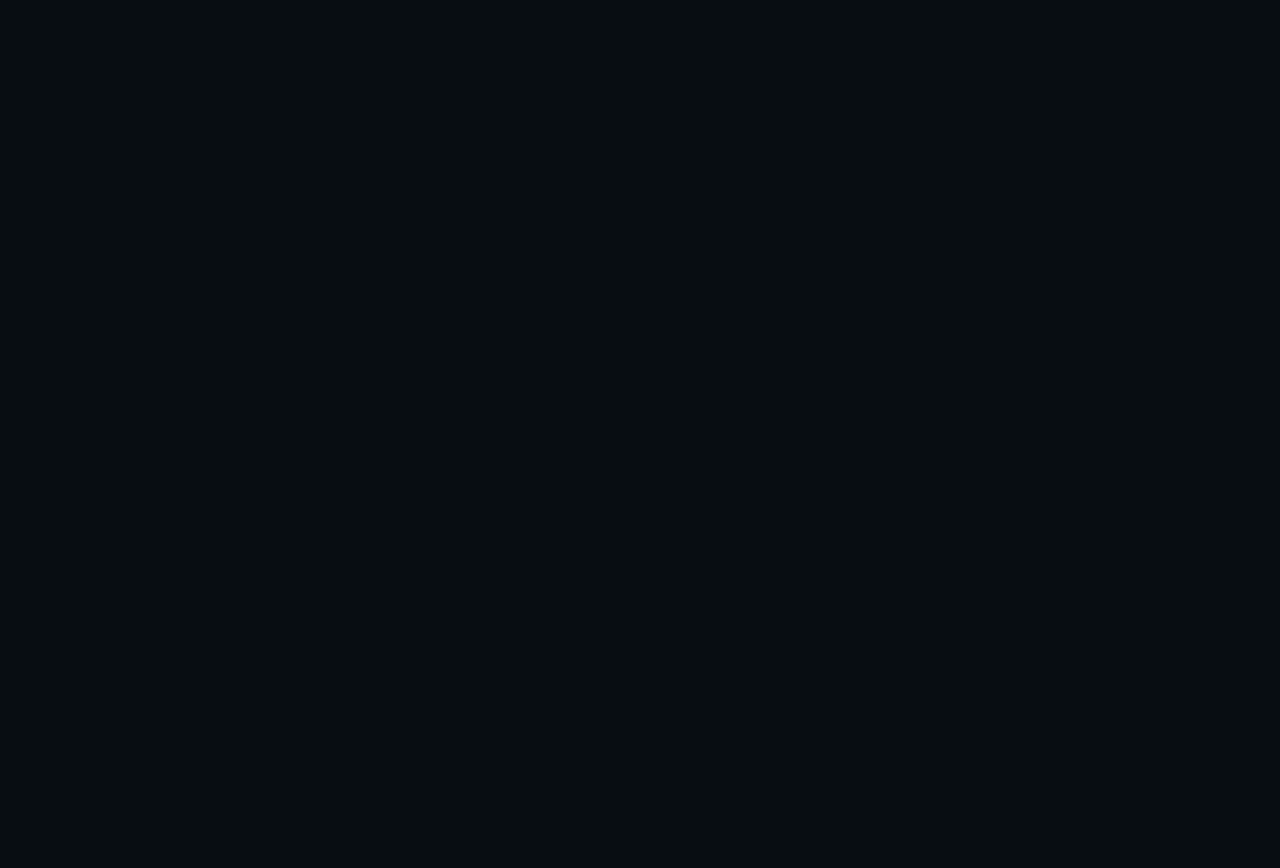
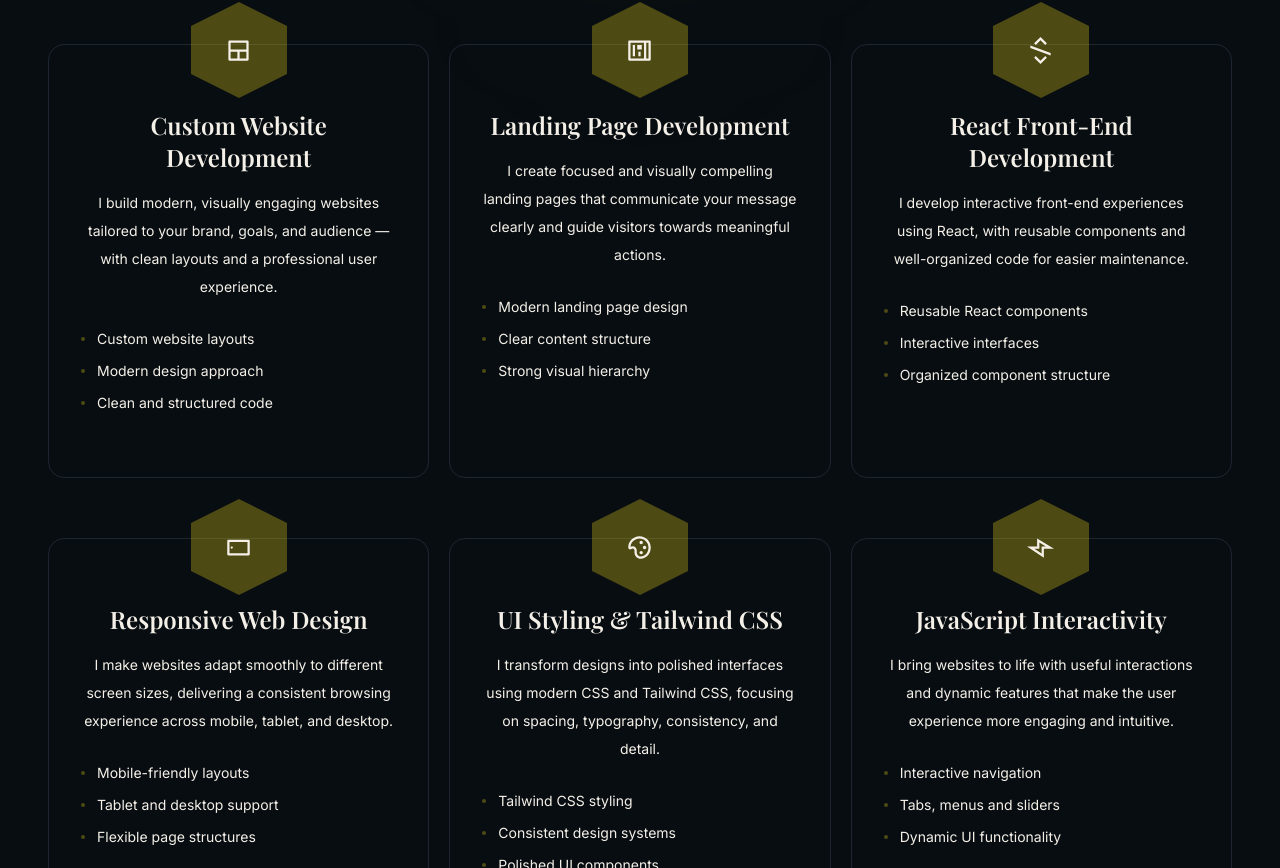
Before and after one commit to mzeeshankhan-dev/My-Portfolio, a React (Vite) app: page / in a window 1280 px wide. Shown: the part 1312-2180 px from the top of the page. Before the commit the page ends 1299 px from the top, so only its background shows below. Built offline with nearby package versions, Linux system fonts and the light colour scheme.

Commit message:
add Services

```diff
--- a/src/App.jsx
+++ b/src/App.jsx
@@ -6,6 +6,7 @@ import Header from './components/sections/Header';
 import Hero from './components/sections/Hero';
 import Footer from './components/sections/Footer';
 import TechLogoSwiper from './components/sections/TechLogoSwiper';
+import Services from './components/sections/Services';
 
 const App = () => {
 
@@ -26,7 +27,8 @@ const App = () => {
           <Header />
           <main>
             <Hero />
-            <TechLogoSwiper/>
+            <TechLogoSwiper />
+            <Services />
           </main>
           <Footer />
         </div>
--- /dev/null
+++ b/src/components/sections/Services.jsx
@@ -0,0 +1,119 @@
+import { motion } from "framer-motion";
+// import { RiArrowUpRightLine } from "@remixicon/react";
+import { services } from '../../data/data';
+
+const containerVariants = {
+    hidden: {},
+    visible: {
+        transition: {
+            staggerChildren: 0.12,
+        },
+    },
+};
+
+const cardVariants = {
+    hidden: {
+        opacity: 0,
+        y: 35,
+    },
+    visible: {
+        opacity: 1,
+        y: 0,
+        transition: {
+            duration: 0.65,
+            ease: "easeOut",
+        },
+    },
+};
+
+function Services() {
+    return (
+        <section
+            id="services"
+            className="sectionCtr "
+        >
+            {/* Background glow */}
+            <div className="pointer-events-none absolute left-1/2 top-20 h-72 w-72 -translate-x-1/2 rounded-full bg-primary/5 blur-[120px]" />
+
+            <div className="container relative">
+
+                {/* Section Heading */}
+                <motion.div
+                    initial={{ opacity: 0, y: 25 }}
+                    whileInView={{ opacity: 1, y: 0 }}
+                    viewport={{ once: true, amount: 0.3 }}
+                    transition={{ duration: 0.7 }}
+                    className="mb-14 text-center md:mb-20"
+                >
+                    <span className="mb-5 inline-flex items-center gap-2 rounded-full border border-primary/20 bg-primary/5 px-4 py-2 text-xs font-medium uppercase tracking-[0.2em] text-primary">
+                        <span className="h-1.5 w-1.5 rounded-full bg-primary" />
+                        What I Offer
+                    </span>
+                    <h2 className="mb-5 text-4xl font-semibold tracking-tight text-foreground md:text-5xl lg:text-6xl">
+                        Services I <span className="font-display italic text-primary">Provide</span>
+                    </h2>
+
+                </motion.div>
+
+                {/* Services Grid */}
+                <motion.div
+                    variants={containerVariants}
+                    initial="hidden"
+                    whileInView="visible"
+                    viewport={{ once: true, amount: 0.1 }}
+                    className="grid grid-cols-1 gap-5 md:grid-cols-2 lg:grid-cols-3"
+                >
+                    {services.map((service) => {
+                        const Icon = service.icon;
+
+                        return (
+                            <motion.article
+                                key={service.number}
+                                variants={cardVariants}
+                                whileHover={{ y: -7 }}
+                                transition={{ duration: 0.3 }}
+                                className="group relative text-center flex flex-col rounded-2xl mt-10 border border-border/70 bg-surface/70 p-7 transition-colors duration-300 hover:border-primary/40 md:p-8"
+                            >
+                                {/* Card glow */}
+                                <div className="pointer-events-none absolute -right-16 -top-16 h-40 w-40 rounded-full bg-primary/0 blur-3xl transition-all duration-500 group-hover:bg-primary/10" />
+
+                                {/* Top row */}
+                                <div className="absolute top-[-10%] w-full left-0  mb-9 flex items-center justify-center">
+                                    <div className=" flex justify-center items-center size-24 rotate-90 bg-primary [clip-path:polygon(25%_0%,75%_0%,100%_50%,75%_100%,25%_100%,0%_50%)] group-hover:bg-primary/10 transition-all">
+                                        <Icon size={27} />
+                                    </div>
+                                </div>
+
+                                {/* Content */}
+                                <div className="relative flex flex-1 flex-col mt-8">
+                                    <h3 className="mb-4 text-xl font-semibold text-foreground transition-colors duration-300 group-hover:text-primary md:text-2xl">
+                                        {service.title}
+                                    </h3>
+
+                                    <p className="mb-7 text-sm leading-7 text-text">
+                                        {service.description}
+                                    </p>
+
+                                    {/* Features */}
+                                    <ul className="mb-8 space-y-3">
+                                        {service.features.map((feature) => (
+                                            <li
+                                                key={feature}
+                                                className="flex items-center gap-3 text-sm text-foreground/75"
+                                            >
+                                                <span className="h-1 w-1 rounded-full bg-primary" />
+                                                {feature}
+                                            </li>
+                                        ))}
+                                    </ul>
+                                </div>
+                            </motion.article>
+                        );
+                    })}
+                </motion.div>
+            </div>
+        </section >
+    );
+}
+
+export default Services;
--- a/src/components/sections/TechLogoSwiper.jsx
+++ b/src/components/sections/TechLogoSwiper.jsx
@@ -1,10 +1,10 @@
 import React from 'react'
 import { motion } from "framer-motion";
-import skills from '../../data/data';
+import { skills } from '../../data/data';
 
 const TechLogoSwiper = () => {
   return (
-    <section className='sectionCtr border-y border-border'>
+    <section className='relative w-full overflow-hidden flex justify-center items-center border-y border-border'>
       <div className="container [-webkit-mask-image:linear-gradient(to_right,transparent,black_10%,black_90%,transparent)]">
         <motion.div
           initial={{
--- a/src/data/data.js
+++ b/src/data/data.js
@@ -32,59 +32,6 @@ export const heroData = {
 
 //////////////  Scrool Technology Icons   //////////
 
-// import {
-//   Code2,
-//   Palette,
-//   Braces,
-//   GitBranch,
-//   // Github,
-//   Wind,
-//   Atom,
-//   Monitor,
-//   Zap,
-// } from "lucide-react";
-
-// const skills = [
-//   {
-//     name: "HTML",
-//     icon: Code2,
-//   },
-//   {
-//     name: "CSS",
-//     icon: Palette,
-//   },
-//   {
-//     name: "JavaScript",
-//     icon: Braces,
-//   },
-//   {
-//     name: "Git",
-//     icon: GitBranch,
-//   },
-//   // {
-//   //   name: "GitHub",
-//   //   icon: Github,
-//   // },
-//   {
-//     name: "Tailwind CSS",
-//     icon: Wind,
-//   },
-//   {
-//     name: "React",
-//     icon: Atom,
-//   },
-//   {
-//     name: "VS Code",
-//     icon: Monitor,
-//   },
-//   {
-//     name: "Framer Motion",
-//     icon: Zap,
-//   },
-// ];
-
-// export default skills;
-
 import {
   RiHtml5Fill,
   RiCss3Fill,
@@ -97,7 +44,7 @@ import {
   // RiFramerLine,
 } from "@remixicon/react";
 
-const skills = [
+export const skills = [
   {
     name: "HTML",
     icon: RiHtml5Fill,
@@ -136,4 +83,88 @@ const skills = [
   // },
 ];
 
-export default skills;
+
+
+import {
+  RiLayout2Line,
+  RiPagesLine,
+  RiCodeSSlashLine,
+  RiSmartphoneLine,
+  RiPaletteLine,
+  RiFlashlightLine,
+} from "@remixicon/react";
+
+export const services = [
+  {
+    number: "01",
+    title: "Custom Website Development",
+    description:
+      "I build modern, visually engaging websites tailored to your brand, goals, and audience — with clean layouts and a professional user experience.",
+    features: [
+      "Custom website layouts",
+      "Modern design approach",
+      "Clean and structured code",
+    ],
+    icon: RiLayout2Line,
+  },
+  {
+    number: "02",
+    title: "Landing Page Development",
+    description:
+      "I create focused and visually compelling landing pages that communicate your message clearly and guide visitors towards meaningful actions.",
+    features: [
+      "Modern landing page design",
+      "Clear content structure",
+      "Strong visual hierarchy",
+    ],
+    icon: RiPagesLine,
+  },
+  {
+    number: "03",
+    title: "React Front-End Development",
+    description:
+      "I develop interactive front-end experiences using React, with reusable components and well-organized code for easier maintenance.",
+    features: [
+      "Reusable React components",
+      "Interactive interfaces",
+      "Organized component structure",
+    ],
+    icon: RiCodeSSlashLine,
+  },
+  {
+    number: "04",
+    title: "Responsive Web Design",
+    description:
+      "I make websites adapt smoothly to different screen sizes, delivering a consistent browsing experience across mobile, tablet, and desktop.",
+    features: [
+      "Mobile-friendly layouts",
+      "Tablet and desktop support",
+      "Flexible page structures",
+    ],
+    icon: RiSmartphoneLine,
+  },
+  {
+    number: "05",
+    title: "UI Styling & Tailwind CSS",
+    description:
+      "I transform designs into polished interfaces using modern CSS and Tailwind CSS, focusing on spacing, typography, consistency, and detail.",
+    features: [
+      "Tailwind CSS styling",
+      "Consistent design systems",
+      "Polished UI components",
+    ],
+    icon: RiPaletteLine,
+  },
+  {
+    number: "06",
+    title: "JavaScript Interactivity",
+    description:
+      "I bring websites to life with useful interactions and dynamic features that make the user experience more engaging and intuitive.",
+    features: [
+      "Interactive navigation",
+      "Tabs, menus and sliders",
+      "Dynamic UI functionality",
+    ],
+    icon: RiFlashlightLine,
+  },
+];
--- a/src/index.css
+++ b/src/index.css
@@ -113,8 +113,8 @@ h5 {
 }
 
 .container{
-  @apply max-w-full min-[1300px]:w-300 min-[1300px]:mx-auto px-6 lg:px-12 py-10 ;
+  @apply max-w-7xl mx-auto px-6 lg:px-12 py-10 lg:py-16 ;
 }
 .sectionCtr{
-  @apply relative w-full overflow-hidden flex justify-center items-center
+  @apply relative w-full overflow-hidden flex justify-center items-center py-20
 }
```
